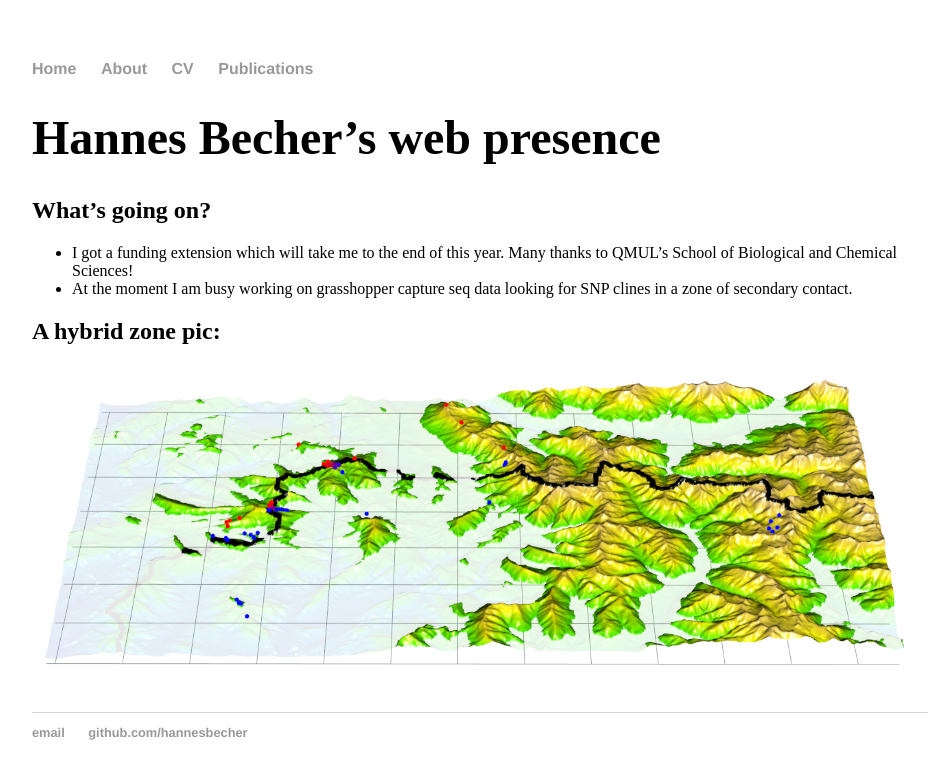
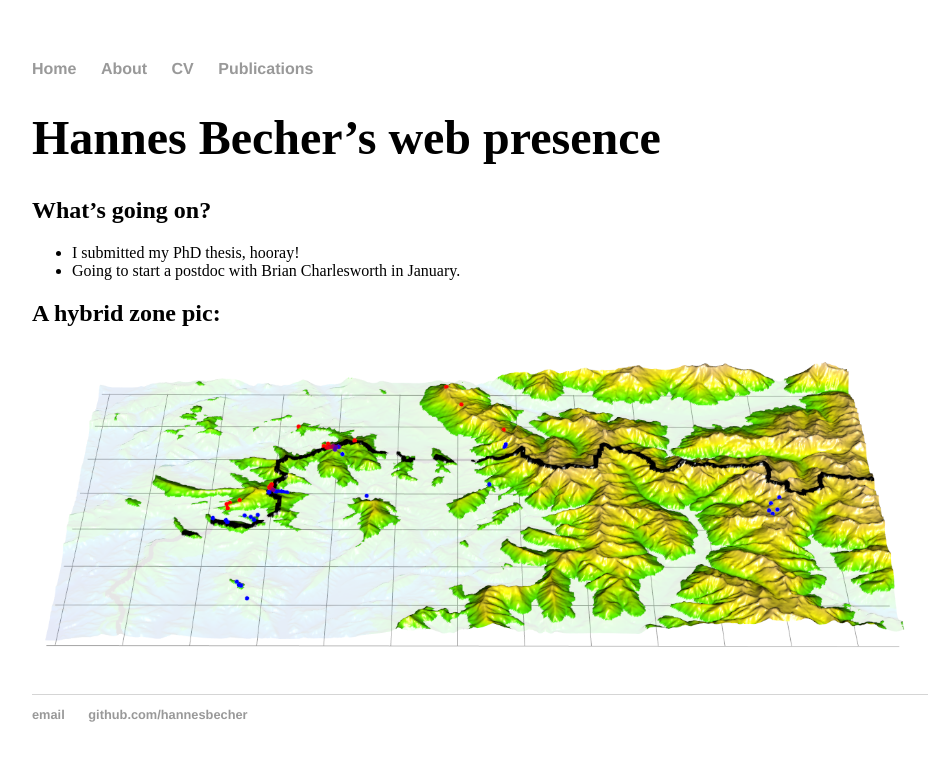
Before and after one commit to hannesbecher/hannesbecher.github.io, a Jekyll site: the page built from index.md, in a window 1280 px wide. Shown: the top 779 px of the page, without its empty margins (160-1095 px from the left). Built offline with Jekyll 4.4.1, drawn with Linux system fonts in a browser that asks for light colours.

Commit message:
Update index.md

```diff
--- a/index.md
+++ b/index.md
@@ -6,8 +6,8 @@ title: Hannes Becher, Doctoral Researcher
 # Hannes Becher's web presence
 
 ## What's going on?
-* I got a funding extension which will take me to the end of this year. Many thanks to QMUL's School of Biological and Chemical Sciences!
-* At the moment I am busy working on grasshopper capture seq data looking for SNP clines in a zone of secondary contact.
+* I submitted my PhD thesis, hooray!
+* Going to start a postdoc with Brian Charlesworth in January.
 
 
 ## A hybrid zone pic:
```
